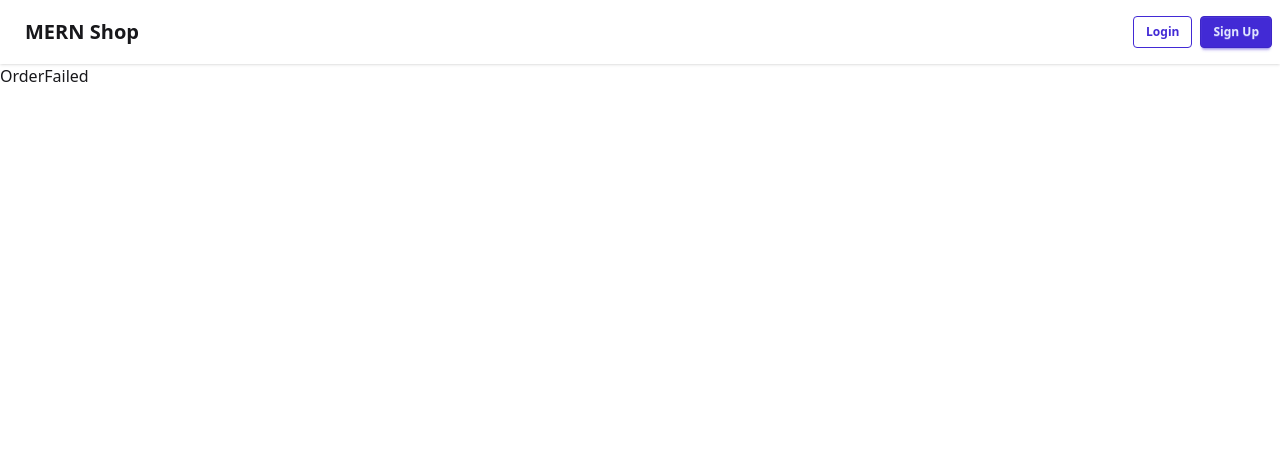
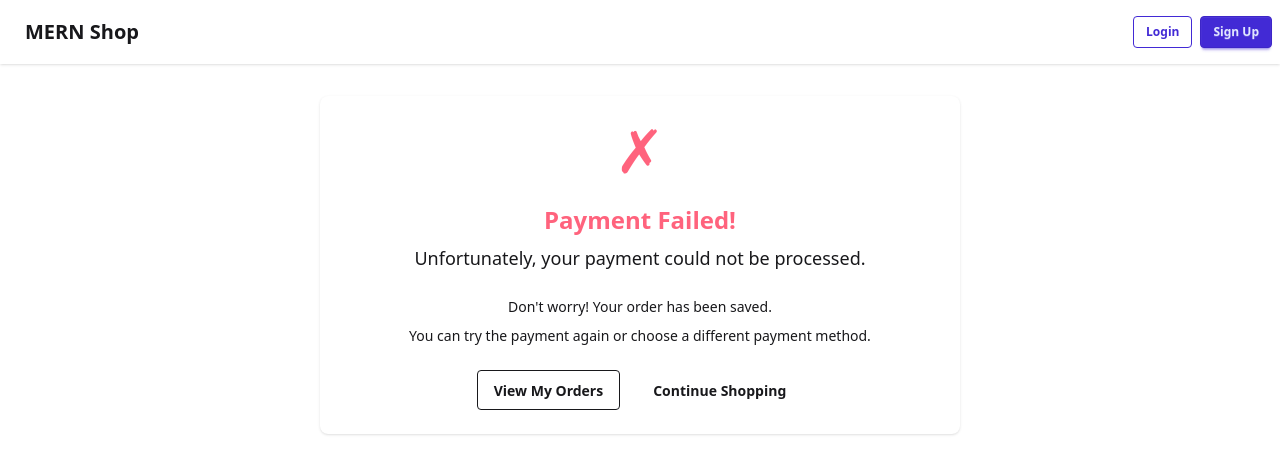
Before and after one commit to ankitjhagithub21/mern-shop, a React (Vite) app in the folder frontend/: page /order-failed in a window 1280 px wide. Shown: the top 474 px of the page. Built offline with nearby package versions, Linux system fonts and the light colour scheme; no server answers.

Commit message:
designed order failed page

```diff
--- a/frontend/src/pages/OrderFailed.jsx
+++ b/frontend/src/pages/OrderFailed.jsx
@@ -1,9 +1,72 @@
-import React from 'react'
+import React from 'react';
+import { useSearchParams, useNavigate } from 'react-router-dom';
 
 const OrderFailed = () => {
+  const [searchParams] = useSearchParams();
+  const navigate = useNavigate();
+
+  const orderId = searchParams.get('orderId');
+  const error = searchParams.get('error');
+
   return (
-    <div>OrderFailed</div>
-  )
-}
+    <div className="max-w-2xl mx-auto px-4 py-8">
+      <div className="card bg-base-100 shadow text-center">
+        <div className="card-body">
+          <div className="text-error text-6xl mb-4">✗</div>
+          <h2 className="card-title text-error justify-center text-2xl">
+            Payment Failed!
+          </h2>
+          <p className="text-lg mb-4">
+            Unfortunately, your payment could not be processed.
+          </p>
 
-export default OrderFailed
+          {error && (
+            <div className="alert alert-error mb-4">
+              <span>{error}</span>
+            </div>
+          )}
+
+          {orderId && (
+            <div className="bg-base-200 p-4 rounded-lg mb-4">
+              <p className="text-sm text-gray-600">Order ID:</p>
+              <p className="font-mono font-bold">{orderId}</p>
+              <p className="text-sm text-gray-600 mt-2">
+                Your order is still pending. You can retry payment from your orders page.
+              </p>
+            </div>
+          )}
+
+          <div className="text-center mb-4">
+            <p className="mb-2">Don't worry! Your order has been saved.</p>
+            <p>You can try the payment again or choose a different payment method.</p>
+          </div>
+
+          <div className="card-actions justify-center gap-4">
+            {orderId && (
+              <button
+                className="btn btn-primary"
+                onClick={() => navigate(`/orders/${orderId}`)}
+              >
+                Retry Payment
+              </button>
+            )}
+            <button
+              className="btn btn-outline"
+              onClick={() => navigate('/orders')}
+            >
+              View My Orders
+            </button>
+            <button
+              className="btn btn-ghost"
+              onClick={() => navigate('/')}
+            >
+              Continue Shopping
+            </button>
+          </div>
+        </div>
+      </div>
+    </div>
+  );
+};
+
+export default OrderFailed;
```
